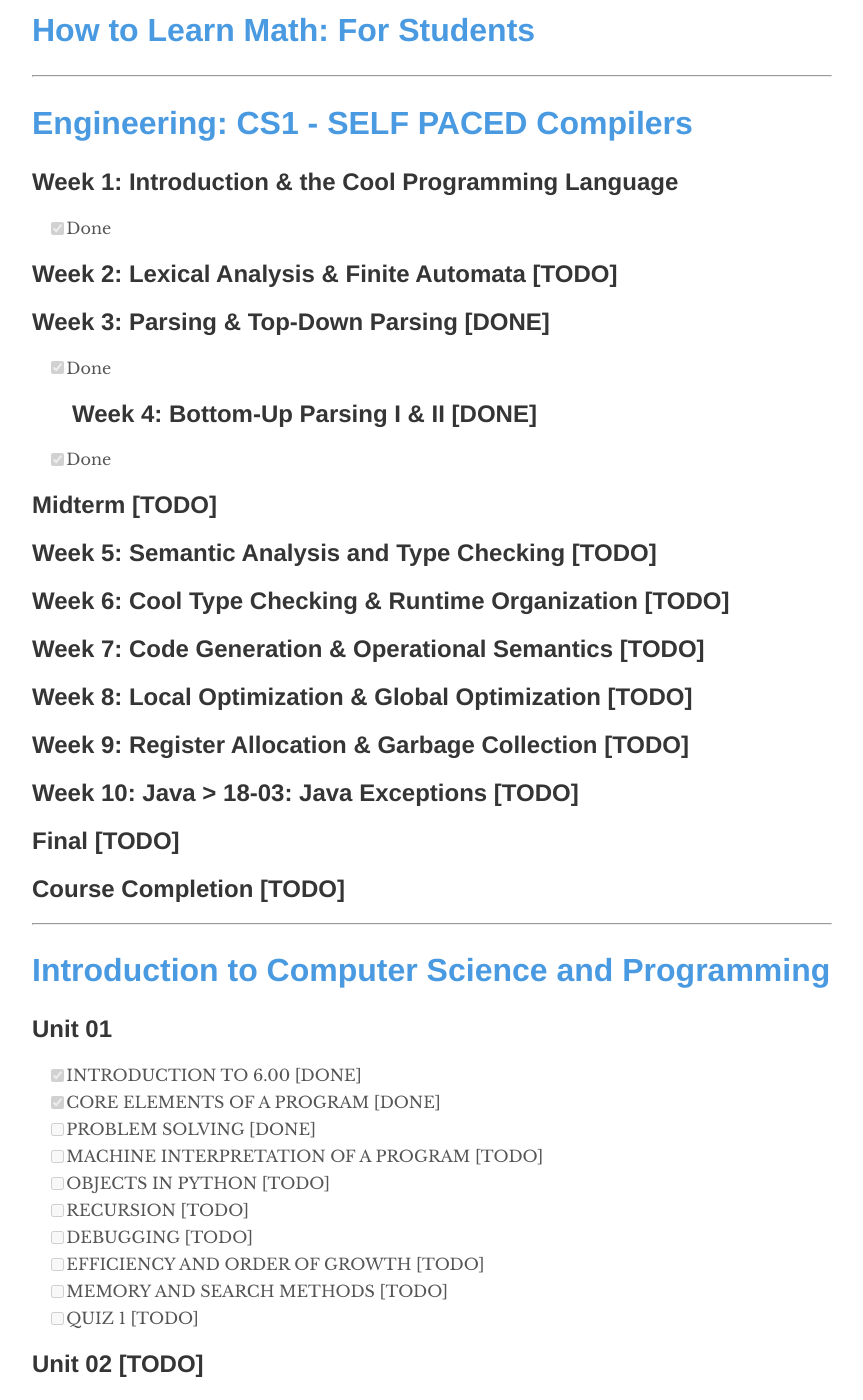
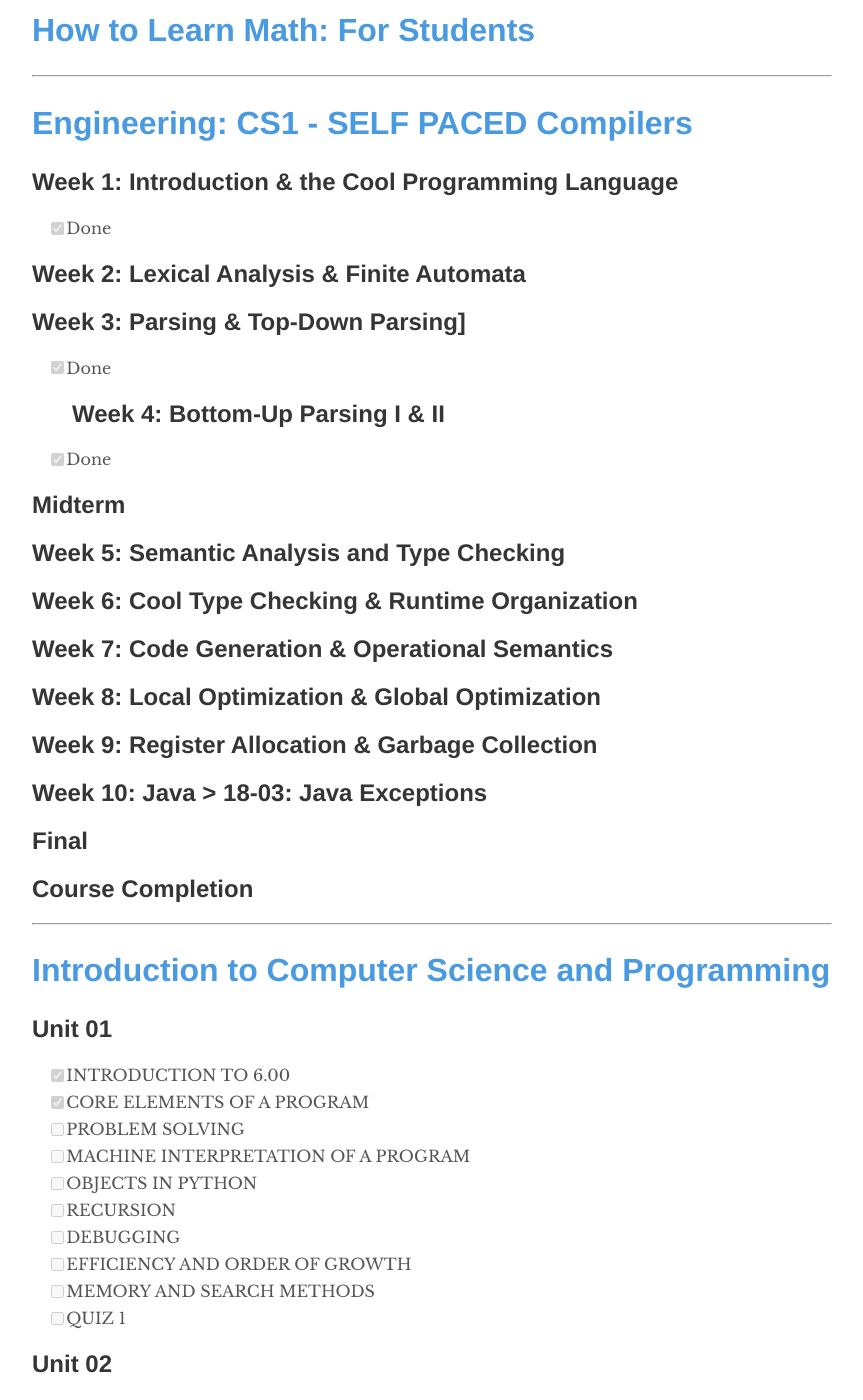
Before and after one commit to trilliwon/ABL, a Jekyll site: the page built from _posts/2100-08-19-doing-list.md, in a window 1280 px wide and 1400 px high, scrolled down 1739 px. Shown: the whole window, without its empty margins (208-1071 px from the left). Built offline with Jekyll 4.4.1, drawn with Linux system fonts in a browser that asks for light colours; nearby versions of some CDN libraries.

Commit message:
Tue Dec 26 20:50:31 KST 2017

```diff
--- a/_posts/2100-08-19-doing-list.md
+++ b/_posts/2100-08-19-doing-list.md
@@ -61,40 +61,40 @@
 ## Week 1: Introduction & the Cool Programming Language
   - [x] Done
 
-## Week 2: Lexical Analysis & Finite Automata [TODO]
+## Week 2: Lexical Analysis & Finite Automata
 
-## Week 3: Parsing & Top-Down Parsing [DONE]
+## Week 3: Parsing & Top-Down Parsing]
   - [x] Done
-## Week 4: Bottom-Up Parsing I & II [DONE]
+## Week 4: Bottom-Up Parsing I & II
   - [x] Done
 
-## Midterm [TODO]
-## Week 5: Semantic Analysis and Type Checking [TODO]
-## Week 6: Cool Type Checking & Runtime Organization [TODO]
-## Week 7: Code Generation & Operational Semantics [TODO]
-## Week 8: Local Optimization & Global Optimization [TODO]
-## Week 9: Register Allocation & Garbage Collection [TODO]
-## Week 10: Java > 18-03: Java Exceptions [TODO]
-## Final [TODO]
-## Course Completion [TODO]
+## Midterm
+## Week 5: Semantic Analysis and Type Checking
+## Week 6: Cool Type Checking & Runtime Organization
+## Week 7: Code Generation & Operational Semantics
+## Week 8: Local Optimization & Global Optimization
+## Week 9: Register Allocation & Garbage Collection
+## Week 10: Java > 18-03: Java Exceptions
+## Final
+## Course Completion
 
 ---
 
 # [Introduction to Computer Science and Programming](https://ocw.mit.edu/courses/electrical-engineering-and-computer-science/6-00sc-introduction-to-computer-science-and-programming-spring-2011/)
 
 ## Unit 01
-  - [x] INTRODUCTION TO 6.00 [DONE]
-  - [x] CORE ELEMENTS OF A PROGRAM [DONE]
-  - [ ] PROBLEM SOLVING [DONE]
-  - [ ] MACHINE INTERPRETATION OF A PROGRAM [TODO]
-  - [ ] OBJECTS IN PYTHON [TODO]
-  - [ ] RECURSION [TODO]
-  - [ ] DEBUGGING [TODO]
-  - [ ] EFFICIENCY AND ORDER OF GROWTH [TODO]
-  - [ ] MEMORY AND SEARCH METHODS [TODO]
-  - [ ] QUIZ 1 [TODO]
+  - [x] INTRODUCTION TO 6.00
+  - [x] CORE ELEMENTS OF A PROGRAM
+  - [ ] PROBLEM SOLVING
+  - [ ] MACHINE INTERPRETATION OF A PROGRAM
+  - [ ] OBJECTS IN PYTHON
+  - [ ] RECURSION
+  - [ ] DEBUGGING
+  - [ ] EFFICIENCY AND ORDER OF GROWTH
+  - [ ] MEMORY AND SEARCH METHODS
+  - [ ] QUIZ 1
 
-## Unit 02 [TODO]
-## Unit 03 [TODO]
+## Unit 02
+## Unit 03
 
 ---
```
